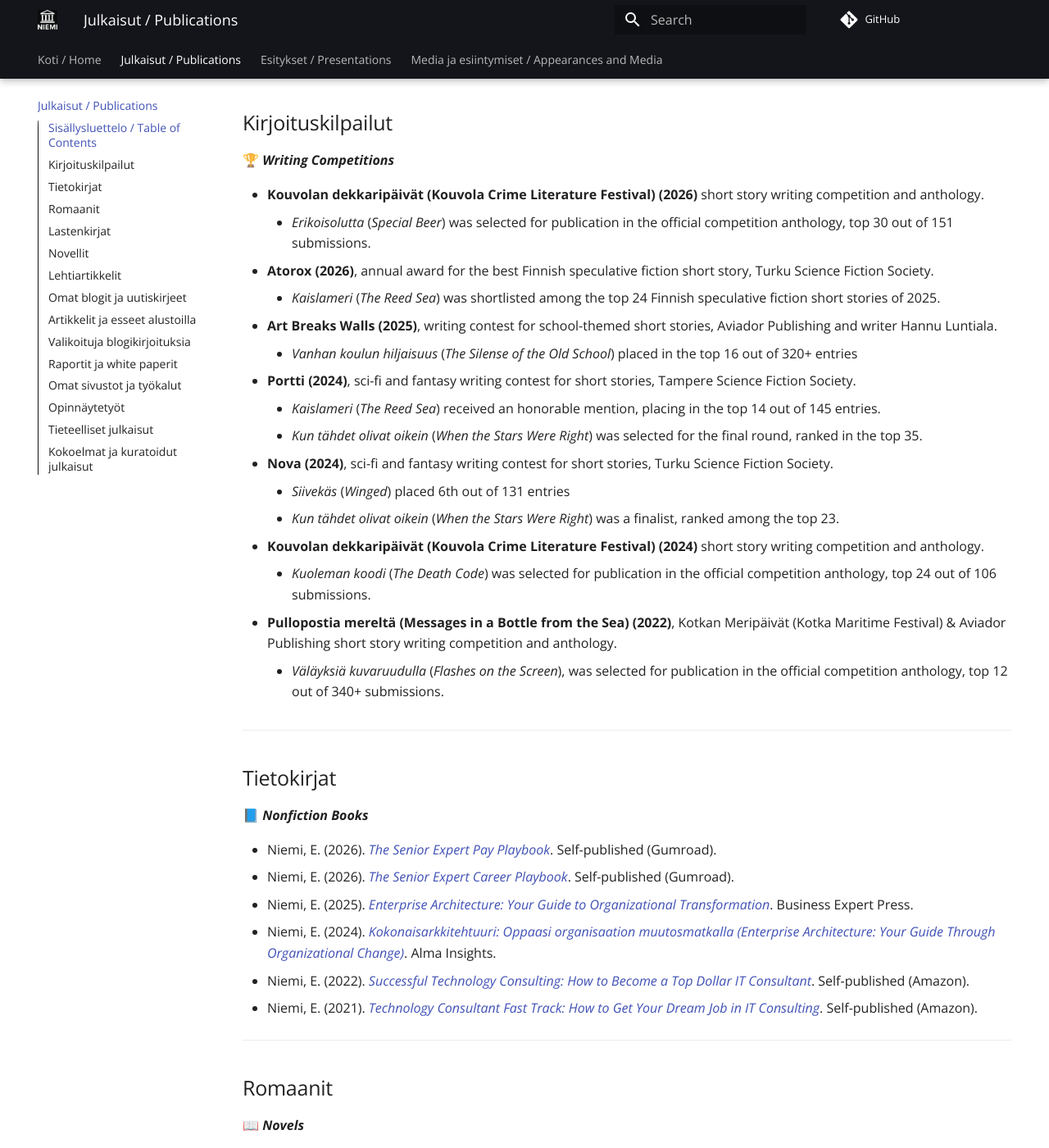
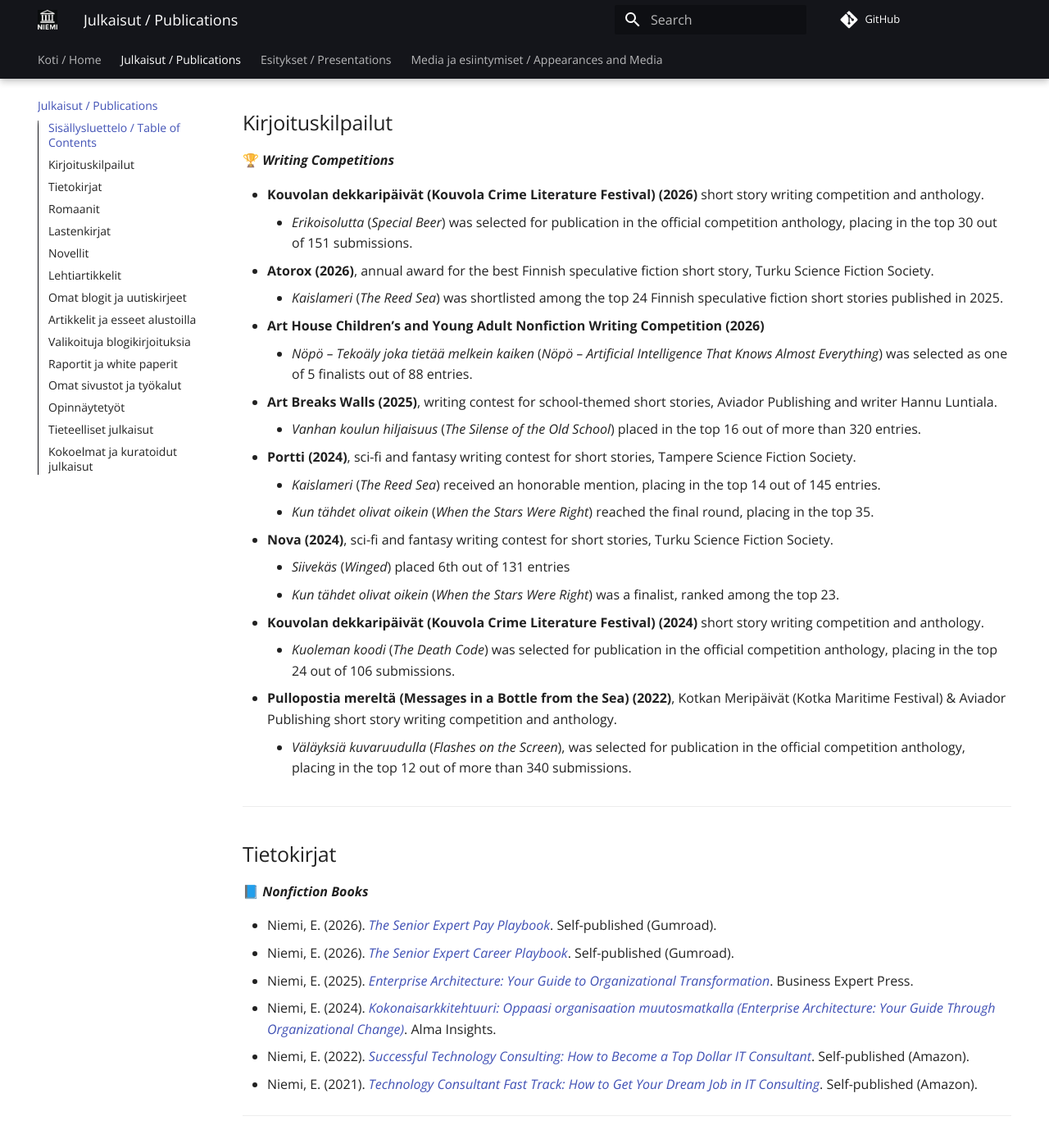
Before and after one commit to eetuniemiphd/eetuniemi, an MkDocs documentation site: the page built from docs/publications.md, in a window 1280 px wide and 1400 px high, scrolled down 822 px. Shown: the whole window at 82% size. Built offline with MkDocs 1.6.1 and Material for MkDocs 9.7.7, drawn with Linux system fonts in a browser that asks for light colours; comment, search, counter and statistics services are not loaded.

Commit message:
Update publications.md

```diff
--- a/docs/publications.md
+++ b/docs/publications.md
@@ -31,21 +31,23 @@
 🏆 ***Writing Competitions***
 
 - **Kouvolan dekkaripäivät (Kouvola Crime Literature Festival) (2026)** short story writing competition and anthology.
-    - *Erikoisolutta* (*Special Beer*) was selected for publication in the official competition anthology, top 30 out of 151 submissions.
+    - *Erikoisolutta* (*Special Beer*) was selected for publication in the official competition anthology, placing in the top 30 out of 151 submissions.
 - **Atorox (2026)**, annual award for the best Finnish speculative fiction short story, Turku Science Fiction Society.
-    - *Kaislameri* (*The Reed Sea*) was shortlisted among the top 24 Finnish speculative fiction short stories of 2025.
+    - *Kaislameri* (*The Reed Sea*) was shortlisted among the top 24 Finnish speculative fiction short stories published in 2025.
+- **Art House Children’s and Young Adult Nonfiction Writing Competition (2026)**
+    - *Nöpö – Tekoäly joka tietää melkein kaiken* (*Nöpö – Artificial Intelligence That Knows Almost Everything*) was selected as one of 5 finalists out of 88 entries.
 - **Art Breaks Walls (2025)**, writing contest for school-themed short stories, Aviador Publishing and writer Hannu Luntiala.
-    - *Vanhan koulun hiljaisuus* (*The Silense of the Old School*) placed in the top 16 out of 320+ entries
+    - *Vanhan koulun hiljaisuus* (*The Silense of the Old School*) placed in the top 16 out of more than 320 entries.
 - **Portti (2024)**, sci-fi and fantasy writing contest for short stories, Tampere Science Fiction Society.
     - *Kaislameri* (*The Reed Sea*) received an honorable mention, placing in the top 14 out of 145 entries.
-    - *Kun tähdet olivat oikein* (*When the Stars Were Right*) was selected for the final round, ranked in the top 35.
+    - *Kun tähdet olivat oikein* (*When the Stars Were Right*) reached the final round, placing in the top 35.
 - **Nova (2024)**, sci-fi and fantasy writing contest for short stories, Turku Science Fiction Society.
     - *Siivekäs* (*Winged*) placed 6th out of 131 entries
     - *Kun tähdet olivat oikein* (*When the Stars Were Right*) was a finalist, ranked among the top 23.
 - **Kouvolan dekkaripäivät (Kouvola Crime Literature Festival) (2024)** short story writing competition and anthology.
-    - *Kuoleman koodi* (*The Death Code*) was selected for publication in the official competition anthology, top 24 out of 106 submissions.
+    - *Kuoleman koodi* (*The Death Code*) was selected for publication in the official competition anthology, placing in the top 24 out of 106 submissions.
 - **Pullopostia mereltä (Messages in a Bottle from the Sea) (2022)**, Kotkan Meripäivät (Kotka Maritime Festival) & Aviador Publishing short story writing competition and anthology.
-    - *Väläyksiä kuvaruudulla* (*Flashes on the Screen*), was selected for publication in the official competition anthology, top 12 out of 340+ submissions.
+    - *Väläyksiä kuvaruudulla* (*Flashes on the Screen*), was selected for publication in the official competition anthology, placing in the top 12 out of more than 340 submissions.
 
 ---
 
```
